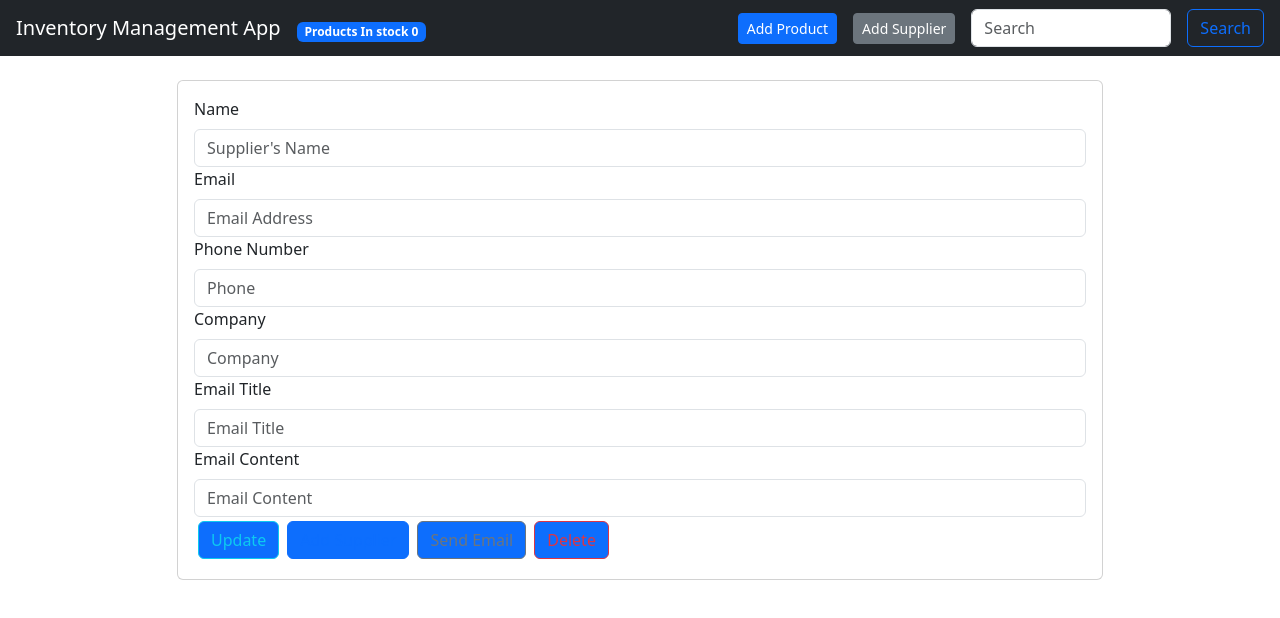
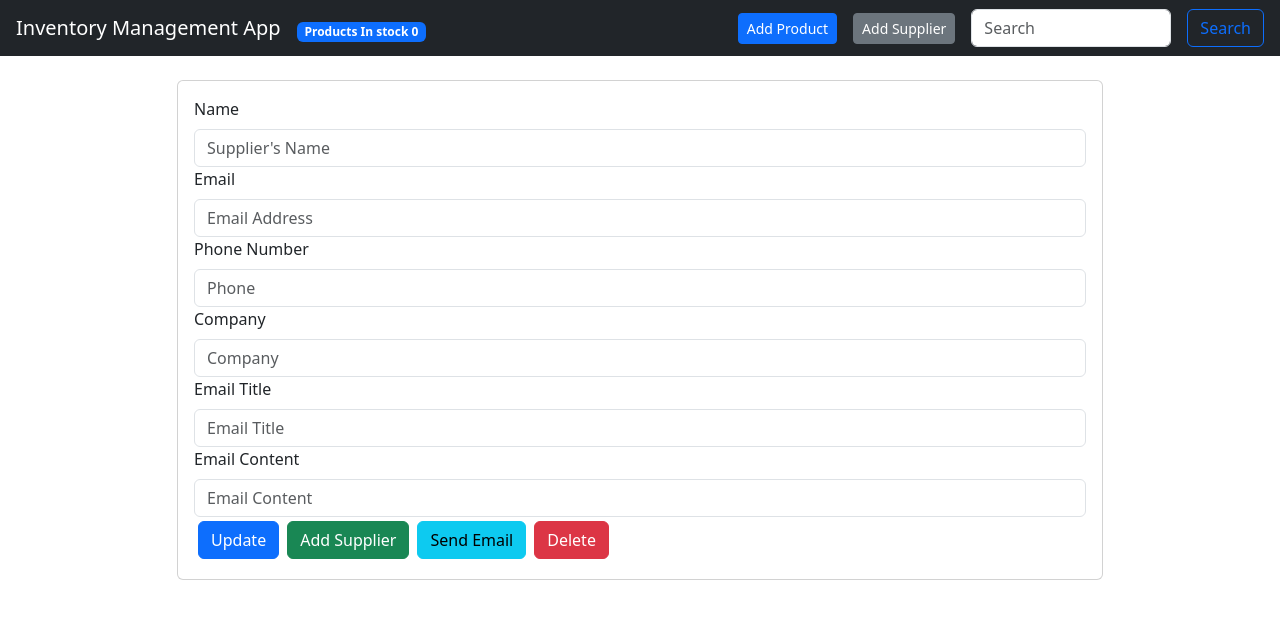
Before and after one commit to Fadeenan/Inventory-Management-App, a React (Create React App) app in the folder front_end/: page /supplierpage in a window 1280 px wide. Shown: the top 618 px of the page. Built offline with nearby package versions, Linux system fonts and the light colour scheme.

Commit message:
fix color button

```diff
--- a/front_end/src/component/SupplierPage.js
+++ b/front_end/src/component/SupplierPage.js
@@ -214,19 +214,19 @@ const SupplierPage = () => {
                         />
                     </Form.Group>
 
-                    <Button onClick={handleUpdate} className="btn btn-outline-info m-1" variant="primary">
+                    <Button onClick={handleUpdate} className="btn btn-primary m-1" variant="primary">
                         Update
                     </Button>
 
-                    <Button onClick={handleAdd} className="btn btn-outline-primary m-1" variant="primary">
+                    <Button onClick={handleAdd} className="btn btn-success m-1" variant="primary">
                         Add Supplier
                     </Button>
 
-                    <Button onClick={handleEmail} className="btn btn-outline-secondary m-1" variant="primary">
+                    <Button onClick={handleEmail} className="btn btn-info m-1" variant="primary">
                         Send Email
                     </Button>
 
-                    <Button onClick={handleDelete} className="btn btn-outline-danger m-1" variant="primary">
+                    <Button onClick={handleDelete} className="btn btn-danger m-1" variant="primary">
                         Delete
                     </Button>
                 </Form>
```
